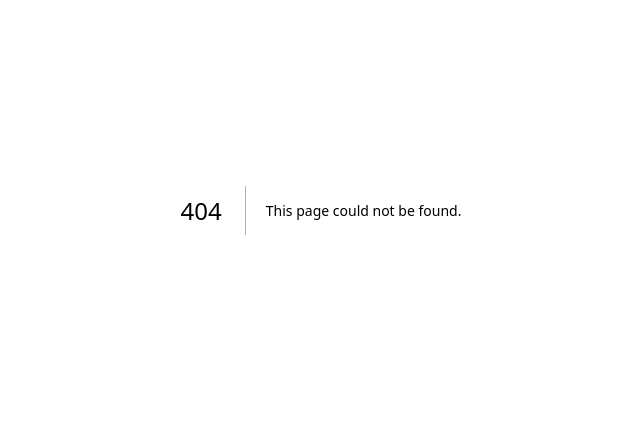
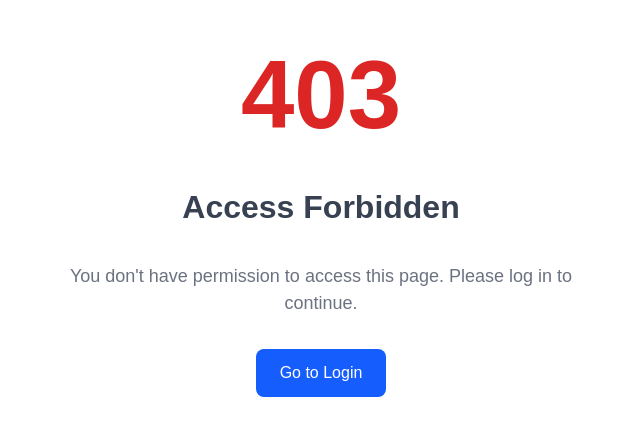
Before and after one commit to caoanhquan-qn/fs-technical-proficiency, a Next.js app in the folder frontend/: page /403 in a window 1280 px wide. Before the commit this address had no page. Shown: the part 190-626 px from the top of the page, without its empty margins (319-959 px from the left). Built offline with nearby package versions, Linux system fonts and the light colour scheme.

Commit message:
add 403 page

```diff
--- /dev/null
+++ b/frontend/src/pages/403.tsx
@@ -0,0 +1,67 @@
+import React from "react";
+import { useRouter } from "next/router";
+
+export default function Forbidden() {
+  const router = useRouter();
+
+  const handleGoToLogin = () => {
+    router.push("/login");
+  };
+
+  return (
+    <div
+      style={{
+        display: "flex",
+        flexDirection: "column",
+        alignItems: "center",
+        justifyContent: "center",
+        minHeight: "100vh",
+        padding: "2rem",
+        textAlign: "center",
+      }}
+    >
+      <h1
+        style={{
+          fontSize: "6rem",
+          fontWeight: "bold",
+          color: "#dc2626",
+          margin: "0",
+        }}
+      >
+        403
+      </h1>
+
+      <h2
+        style={{
+          fontSize: "2rem",
+          fontWeight: "600",
+          color: "#374151",
+          margin: "1rem 0",
+        }}
+      >
+        Access Forbidden
+      </h2>
+
+      <p
+        style={{
+          fontSize: "1.125rem",
+          color: "#6b7280",
+          maxWidth: "32rem",
+          margin: "1rem 0 2rem 0",
+        }}
+      >
+        You don't have permission to access this page. Please log in to
+        continue.
+      </p>
+
+      <div style={{ display: "flex", gap: "1rem" }}>
+        <button
+          onClick={handleGoToLogin}
+          className="bg-blue-600 hover:bg-blue-700 text-white font-medium py-3 px-6 rounded-lg transition-colors duration-200"
+        >
+          Go to Login
+        </button>
+      </div>
+    </div>
+  );
+}
```
